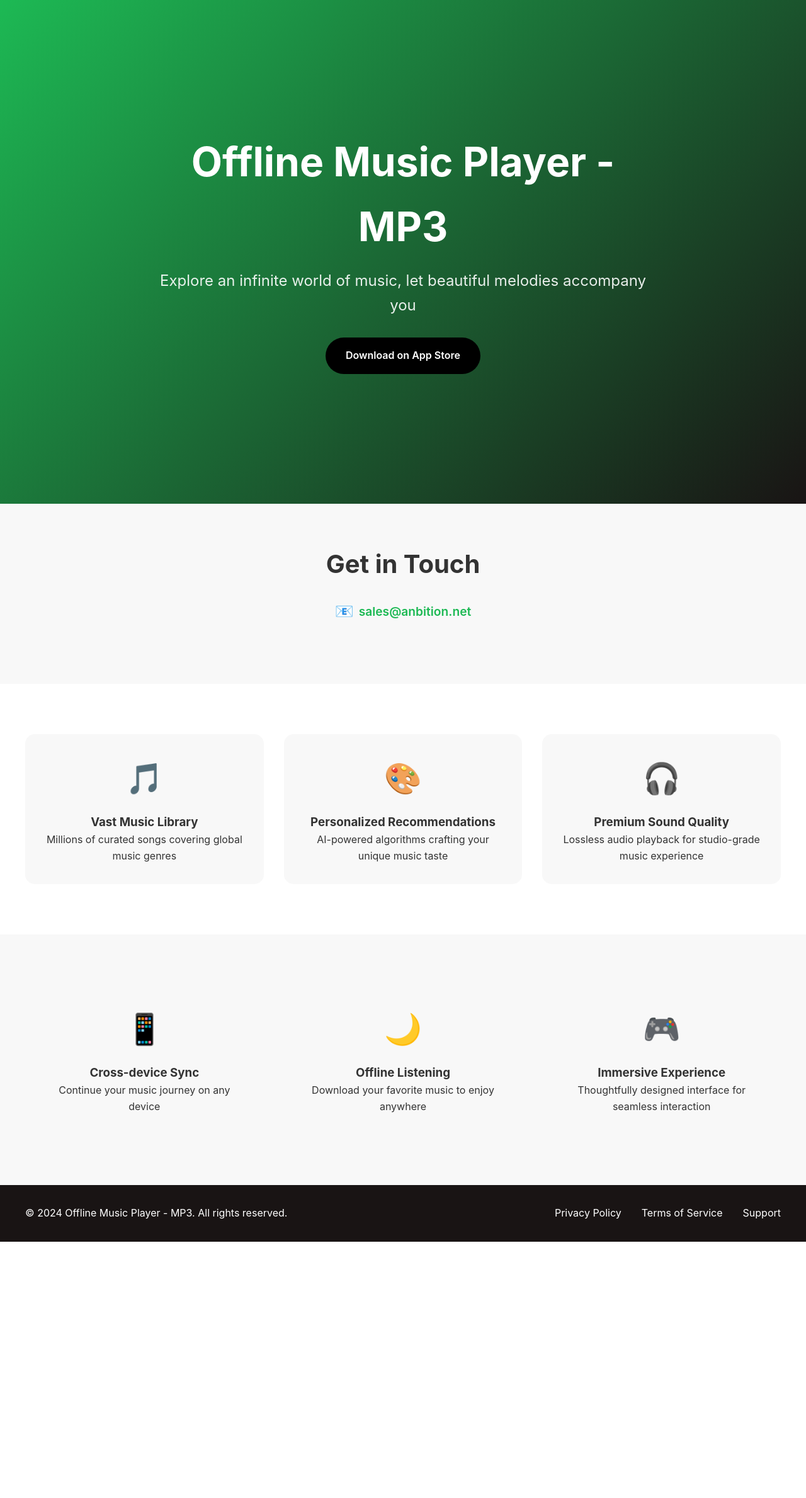
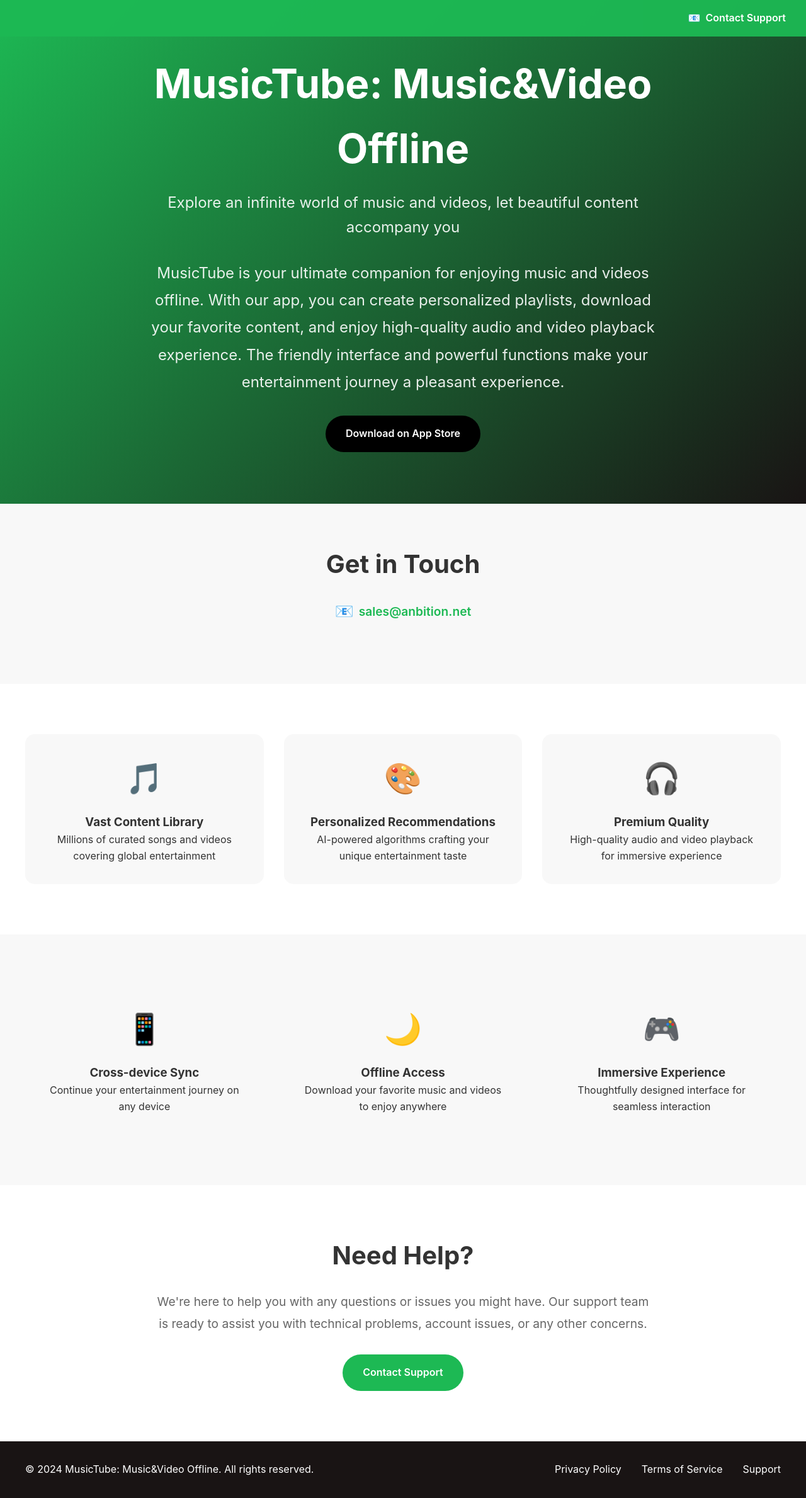
Before and after one commit to musictubes/musictubes.github.io, a plain HTML site: page index.html in a window 1280 px wide. Shown: the whole page at 63% size. Before the commit the page ends 1972 px from the top, so only its background shows below. Drawn offline with nearby package versions, Linux system fonts and the light colour scheme.

Commit message:
feat: 替换html

```diff
--- a/index.html
+++ b/index.html
@@ -4,7 +4,7 @@
     <meta charset="UTF-8">
     <meta name="viewport" content="width=device-width, initial-scale=1.0">
     <!-- 修改页面标题 -->
-    <title>Offline Music Player - MP3</title>
+    <title>MusicTube: Music&Video Offline</title>
     <link rel="stylesheet" href="https://cdnjs.cloudflare.com/ajax/libs/animate.css/4.1.1/animate.min.css">
     <style>
         * {
@@ -20,6 +20,33 @@
             overflow-x: hidden;
         }
 
+        .header {
+            position: fixed;
+            top: 0;
+            left: 0;
+            right: 0;
+            background: rgba(29, 185, 84, 0.95);
+            padding: 1rem 2rem;
+            z-index: 1000;
+            display: flex;
+            justify-content: flex-end;
+            align-items: center;
+        }
+
+        .contact-header {
+            color: white;
+            text-decoration: none;
+            font-weight: 600;
+            display: flex;
+            align-items: center;
+            gap: 0.5rem;
+            transition: transform 0.3s ease;
+        }
+
+        .contact-header:hover {
+            transform: scale(1.05);
+        }
+
         .hero {
             background: linear-gradient(135deg, #1DB954, #191414);
             min-height: 100vh;
@@ -29,6 +56,7 @@
             padding: 2rem;
             color: white;
             text-align: center;
+            margin-top: 0;
         }
 
         .hero-content {
@@ -45,6 +73,13 @@
             font-size: 1.5rem;
             margin-bottom: 2rem;
             opacity: 0.9;
+        }
+
+        .hero-description {
+            font-size: 1.2rem;
+            margin-bottom: 2rem;
+            opacity: 0.9;
+            line-height: 1.8;
         }
 
         .contact-section {
@@ -182,7 +217,54 @@
             color: #1DB954;
         }
 
+        .support-section {
+            padding: 5rem 2rem;
+            background: #fff;
+            text-align: center;
+        }
+
+        .support-container {
+            max-width: 800px;
+            margin: 0 auto;
+        }
+
+        .support-title {
+            font-size: 2.5rem;
+            margin-bottom: 1.5rem;
+            color: #333;
+        }
+
+        .support-text {
+            font-size: 1.2rem;
+            color: #666;
+            margin-bottom: 2rem;
+            line-height: 1.8;
+        }
+
+        .support-email {
+            display: inline-block;
+            background: #1DB954;
+            color: white;
+            padding: 1rem 2rem;
+            border-radius: 30px;
+            text-decoration: none;
+            font-weight: 600;
+            transition: transform 0.3s ease;
+        }
+
+        .support-email:hover {
+            transform: scale(1.05);
+        }
+
         @media (max-width: 768px) {
+            .header {
+                padding: 1rem;
+            }
+
+            .contact-header {
+                font-size: 0.9rem;
+            }
+
             .hero h1 {
                 font-size: 2.5rem;
             }
@@ -208,12 +290,18 @@
     </style>
 </head>
 <body>
+<header class="header">
+    <a href="mailto:support@anbition.net" class="contact-header">
+        <span>📧</span>
+        Contact Support
+    </a>
+</header>
+
 <section class="hero">
     <div class="hero-content animate__animated animate__fadeIn">
-        <!-- 修改标题 -->
-        <h1>Offline Music Player - MP3</h1>
-        <p>Explore an infinite world of music, let beautiful melodies accompany you</p>
-        <!-- 更新 App Store 跳转链接 -->
+        <h1>MusicTube: Music&Video Offline</h1>
+        <p>Explore an infinite world of music and videos, let beautiful content accompany you</p>
+        <p class="hero-description">MusicTube is your ultimate companion for enjoying music and videos offline. With our app, you can create personalized playlists, download your favorite content, and enjoy high-quality audio and video playback experience. The friendly interface and powerful functions make your entertainment journey a pleasant experience.</p>
         <a href="https://apps.apple.com/us/app/snaptube-offline-music-player/id6605935428" class="app-store-btn animate__animated animate__pulse animate__infinite">
             Download on App Store
         </a>
@@ -236,18 +324,18 @@
     <div class="features-grid">
         <div class="feature-card animate__animated animate__fadeInUp">
             <div class="feature-icon">🎵</div>
-            <h3>Vast Music Library</h3>
-            <p>Millions of curated songs covering global music genres</p>
+            <h3>Vast Content Library</h3>
+            <p>Millions of curated songs and videos covering global entertainment</p>
         </div>
         <div class="feature-card animate__animated animate__fadeInUp" style="animation-delay: 0.2s">
             <div class="feature-icon">🎨</div>
             <h3>Personalized Recommendations</h3>
-            <p>AI-powered algorithms crafting your unique music taste</p>
+            <p>AI-powered algorithms crafting your unique entertainment taste</p>
         </div>
         <div class="feature-card animate__animated animate__fadeInUp" style="animation-delay: 0.4s">
             <div class="feature-icon">🎧</div>
-            <h3>Premium Sound Quality</h3>
-            <p>Lossless audio playback for studio-grade music experience</p>
+            <h3>Premium Quality</h3>
+            <p>High-quality audio and video playback for immersive experience</p>
         </div>
     </div>
 </section>
@@ -257,12 +345,12 @@
         <div class="feature-card animate__animated animate__fadeInUp">
             <div class="feature-icon">📱</div>
             <h3>Cross-device Sync</h3>
-            <p>Continue your music journey on any device</p>
+            <p>Continue your entertainment journey on any device</p>
         </div>
         <div class="feature-card animate__animated animate__fadeInUp" style="animation-delay: 0.2s">
             <div class="feature-icon">🌙</div>
-            <h3>Offline Listening</h3>
-            <p>Download your favorite music to enjoy anywhere</p>
+            <h3>Offline Access</h3>
+            <p>Download your favorite music and videos to enjoy anywhere</p>
         </div>
         <div class="feature-card animate__animated animate__fadeInUp" style="animation-delay: 0.4s">
             <div class="feature-icon">🎮</div>
@@ -272,9 +360,17 @@
     </div>
 </section>
 
+<section class="support-section">
+    <div class="support-container">
+        <h2 class="support-title">Need Help?</h2>
+        <p class="support-text">We're here to help you with any questions or issues you might have. Our support team is ready to assist you with technical problems, account issues, or any other concerns.</p>
+        <a href="mailto:support@anbition.net" class="support-email">Contact Support</a>
+    </div>
+</section>
+
 <footer>
     <div class="footer-content">
-        <p>&copy; 2024 Offline Music Player - MP3. All rights reserved.</p>
+        <p>&copy; 2024 MusicTube: Music&Video Offline. All rights reserved.</p>
         <div class="footer-links">
             <a href="#" class="footer-link">Privacy Policy</a>
             <a href="#" class="footer-link">Terms of Service</a>
```
Also changed, not shown: policy.html (+41 -7 lines), terms.html (+3 -3 lines).
